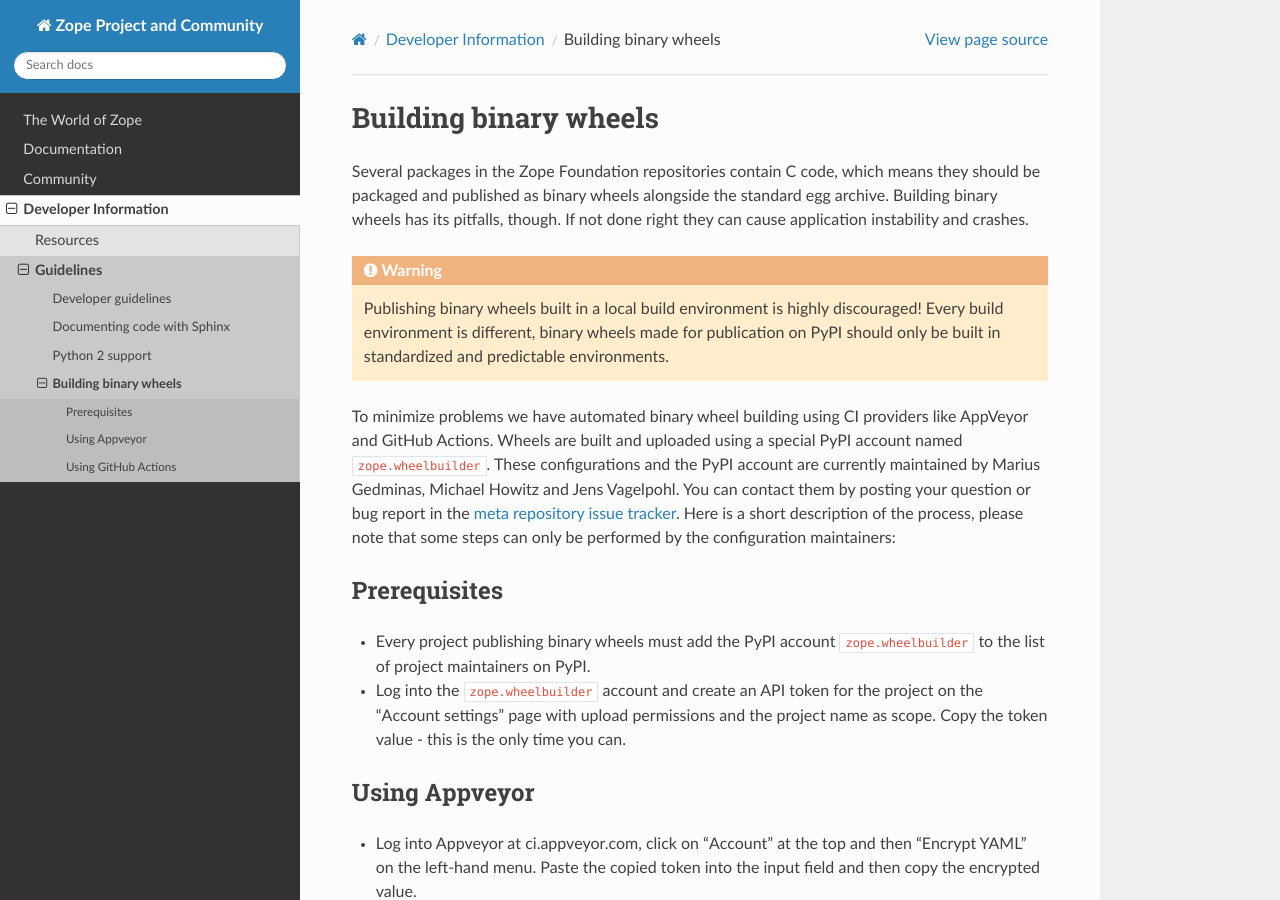
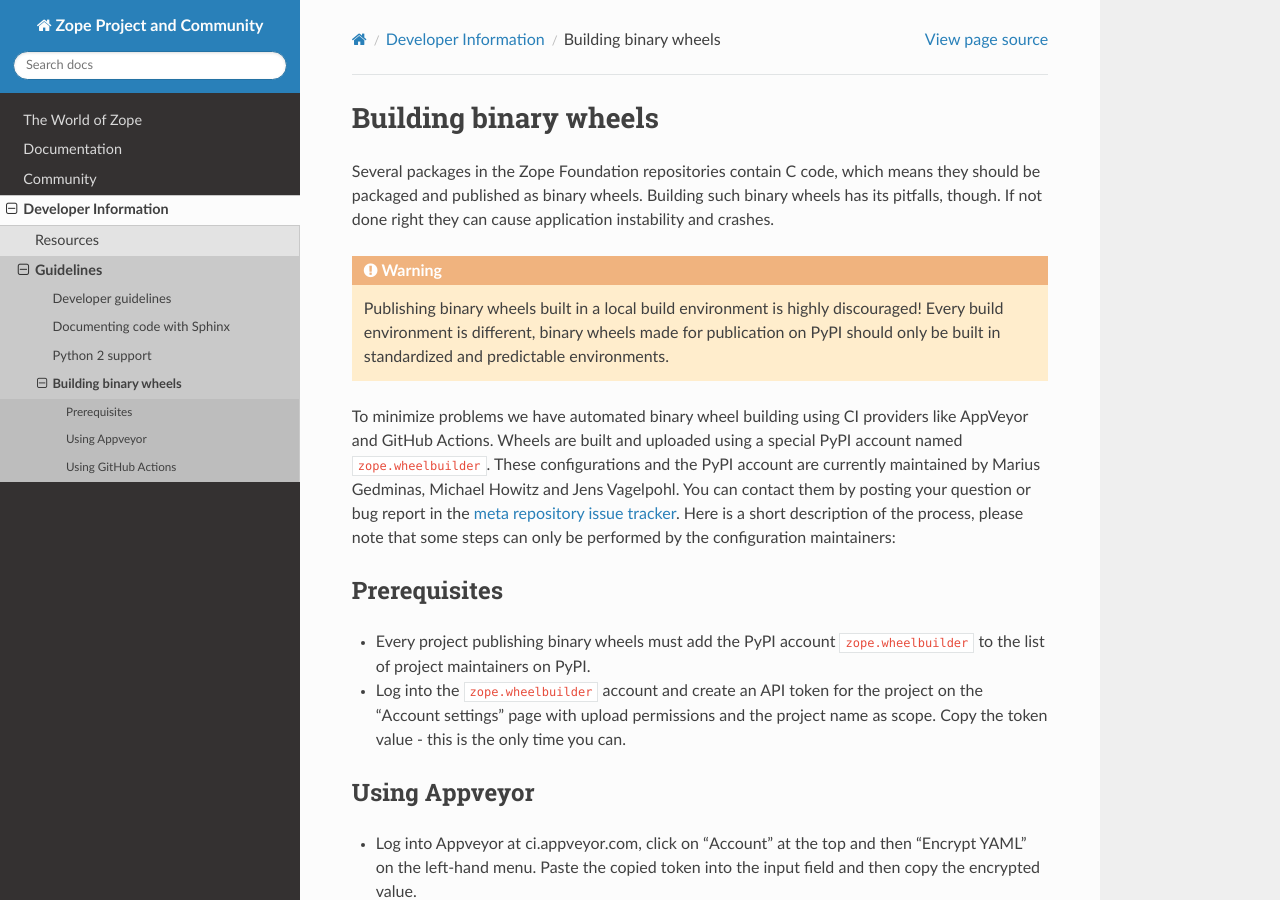
Before and after one commit to zopefoundation/www.zope.org, a Sphinx documentation site: the page built from docs/developer/binarywheels.rst, in a window 1280 px wide and 900 px high. Built offline with Sphinx 7.4.7 and the Read the Docs theme 2.0.0, drawn with Linux system fonts in a browser that asks for light colours.

Commit message:
- avoid all confusion

```diff
--- a/docs/developer/binarywheels.rst
+++ b/docs/developer/binarywheels.rst
@@ -2,9 +2,9 @@ Building binary wheels
 ======================
 
 Several packages in the Zope Foundation repositories contain C code, which
-means they should be packaged and published as binary wheels alongside the
-standard egg archive. Building binary wheels has its pitfalls, though. If not
-done right they can cause application instability and crashes.
+means they should be packaged and published as binary wheels. Building such
+binary wheels has its pitfalls, though. If not done right they can cause
+application instability and crashes.
 
 
 .. warning::
```
